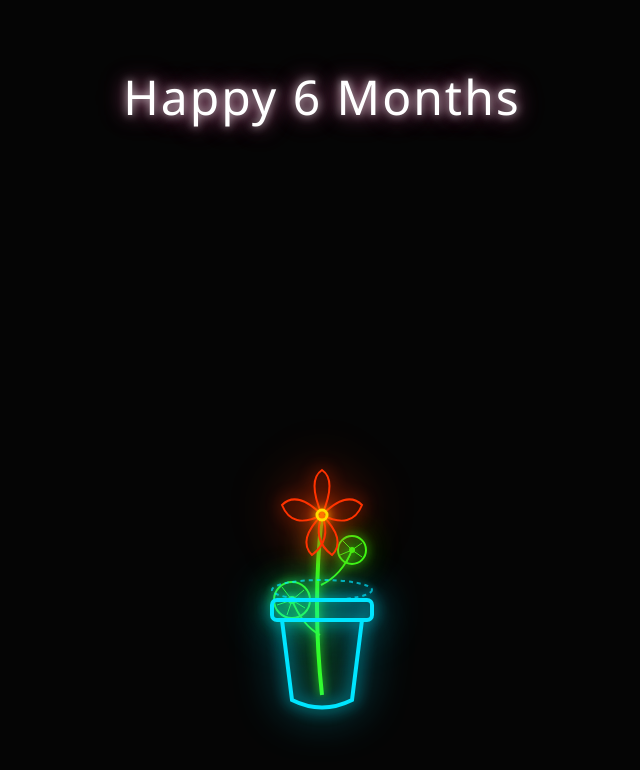
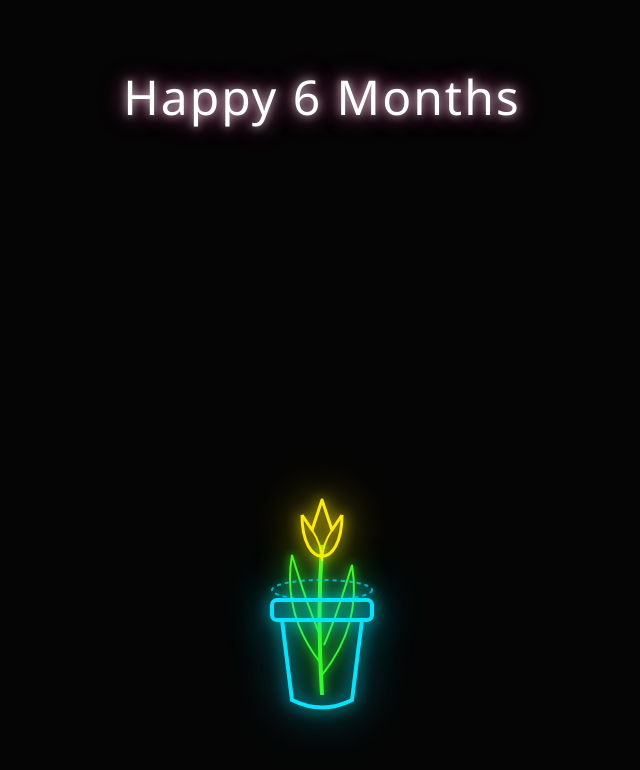
Before and after one commit to ShaunvdBijl/React_Forrest, a React (Vite) app in the folder anniversary-app/: page / in a window 1280 px wide. Shown: the top 770 px of the page, without its empty margins (318-958 px from the left). Built offline with nearby package versions, Linux system fonts and the light colour scheme.

Commit message:
Added the Tulip

```diff
--- a/anniversary-app/src/App.jsx
+++ b/anniversary-app/src/App.jsx
@@ -4,6 +4,7 @@ import Snapdragon from './Snapdragon';
 import Marigold from './Marigold';
 import Orchid from './Orchid';
 import Nasturtium from './Nasturtium';
+import Tulip from './Tulip';
 import './App.css';
 
 function App() {
@@ -12,7 +13,7 @@ function App() {
       <h1 className="header-title">Happy 6 Months</h1>
 
       <div className="garden-container" style={{ position: 'relative' }}>
-        <Nasturtium />
+        <Tulip />
         <Pot />
       </div>
     </div>
--- a/anniversary-app/src/Flower.css
+++ b/anniversary-app/src/Flower.css
@@ -106,3 +106,15 @@
   0% { filter: drop-shadow(0 0 3px #ff3300) drop-shadow(0 0 10px rgba(255, 51, 0, 0.5)); }
   100% { filter: drop-shadow(0 0 8px #ff3300) drop-shadow(0 0 25px rgba(255, 51, 0, 0.9)); }
 }
+
+/* Yellow Tulip Bloom Glow */
+.flower-glow.tulip-bloom {
+  filter: drop-shadow(0 0 5px #ffea00) drop-shadow(0 0 15px rgba(255, 234, 0, 0.7));
+  animation: pulse-yellow-tulip 2.4s infinite alternate ease-in-out;
+}
+
+/* Breathing light effect for Yellow Tulip */
+@keyframes pulse-yellow-tulip {
+  0% { filter: drop-shadow(0 0 3px #ffea00) drop-shadow(0 0 10px rgba(255, 234, 0, 0.5)); }
+  100% { filter: drop-shadow(0 0 8px #ffea00) drop-shadow(0 0 25px rgba(255, 234, 0, 0.9)); }
+}
--- /dev/null
+++ b/anniversary-app/src/Tulip.jsx
@@ -0,0 +1,44 @@
+import React from 'react';
+import './Flower.css';
+
+const Tulip = () => {
+  return (
+    <div className="flower-container">
+      <svg
+        width="140"
+        height="240"
+        viewBox="0 0 140 240"
+        fill="none"
+        xmlns="http://www.w3.org/2000/svg"
+        className="neon-flower"
+      >
+        {/* Stem */}
+        <path
+          d="M 70 240 Q 65 160 70 90"
+          stroke="#39ff14"
+          strokeWidth="4"
+          className="flower-glow stem"
+        />
+
+        {/* Broad, upward-sweeping leaves */}
+        <path d="M 70 210 Q 30 160 40 100 Q 55 150 68 180" stroke="#39ff14" strokeWidth="2" className="flower-glow leaf" />
+        <path d="M 70 220 Q 110 170 100 110 Q 85 160 72 190" stroke="#39ff14" strokeWidth="2" className="flower-glow leaf" />
+
+        {/* Tulip Bloom - Cup shape with pointed tips */}
+        <g className="flower-glow tulip-bloom">
+          {/* Main Cup Base */}
+          <path d="M 50 60 C 50 115, 90 115, 90 60" stroke="#ffea00" strokeWidth="3" />
+
+          {/* Petal Zig-Zag Top (Three peaks) */}
+          <path d="M 50 60 L 60 75 L 70 45 L 80 75 L 90 60" stroke="#ffea00" strokeWidth="3" strokeLinejoin="round" />
+
+          {/* Inner Petal Crease Lines */}
+          <path d="M 60 75 Q 70 90 70 106" stroke="#ffea00" strokeWidth="2" />
+          <path d="M 80 75 Q 70 90 70 106" stroke="#ffea00" strokeWidth="2" />
+        </g>
+      </svg>
+    </div>
+  );
+};
+
+export default Tulip;
```
